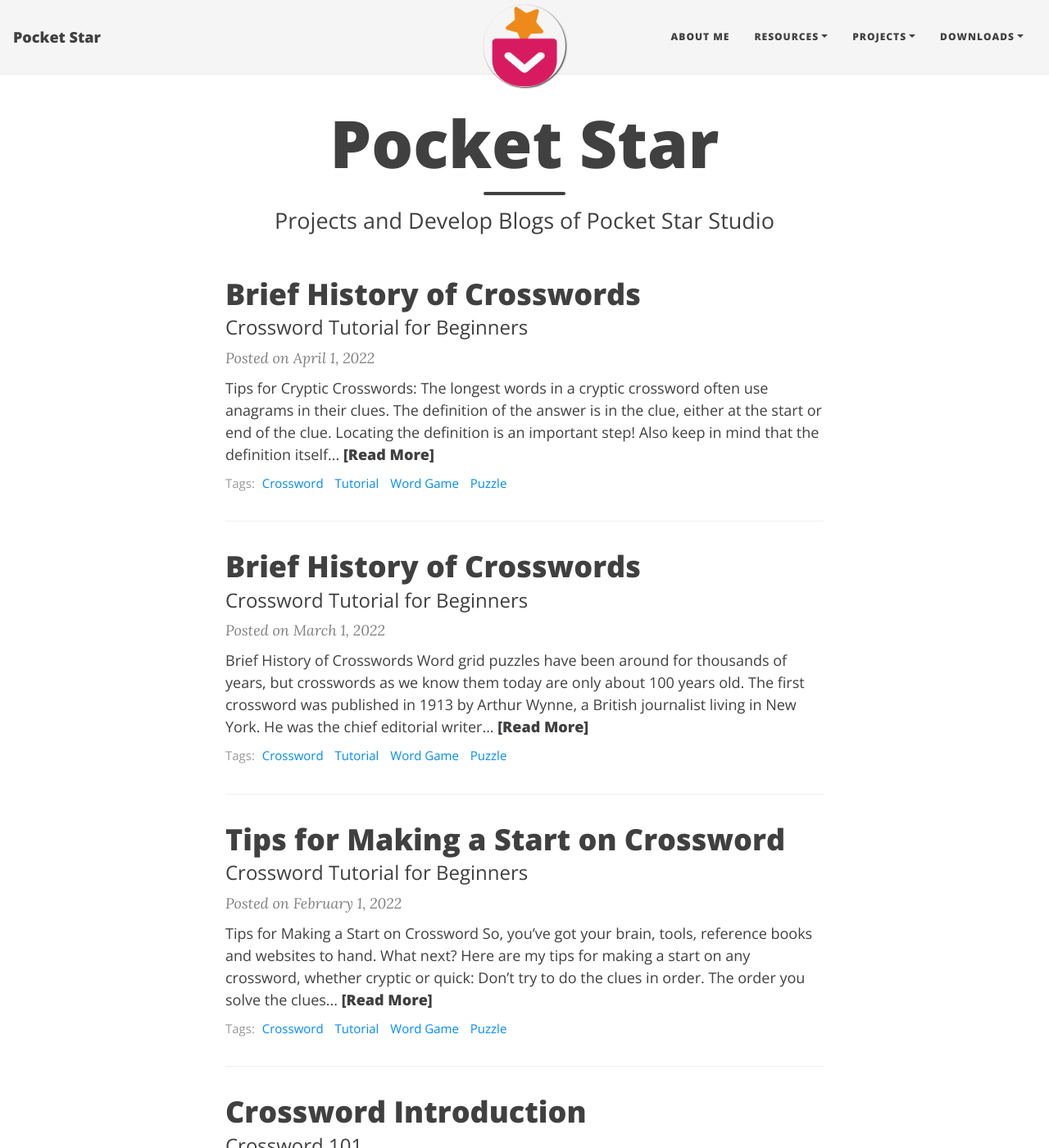
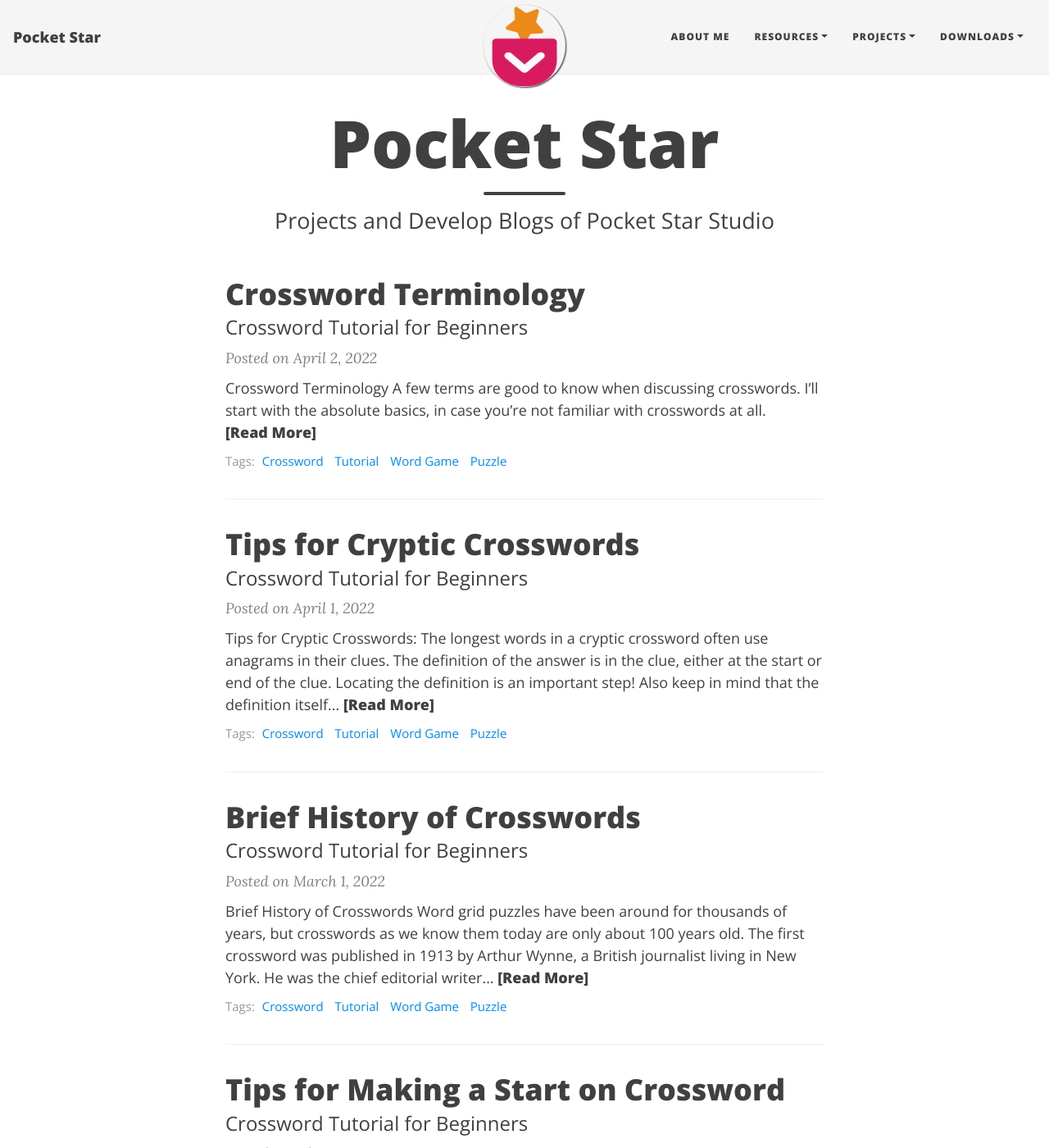
Before and after one commit to bitdream/bitdream.github.io, a Jekyll site: the page built from index.html, in a window 1280 px wide and 1400 px high. Shown: the whole window at 82% size. Built offline with Jekyll 4.4.1, drawn with Linux system fonts in a browser that asks for light colours; nearby versions of some CDN libraries; the list of posts is cut into pages by our own code; some of the changed lines change nothing that is shown; some of the changed text lies outside the part shown.

Commit message:
add crossword terminology

```diff
--- a/_posts/2022-04-01-Tips-for-cryptic-crosswords.md
+++ b/_posts/2022-04-01-Tips-for-cryptic-crosswords.md
@@ -1,6 +1,6 @@
 ---
 layout: post
-title: Brief History of Crosswords
+title: Tips for Cryptic Crosswords
 subtitle: Crossword Tutorial for Beginners
 tags: [Crossword, Tutorial, Word Game, Puzzle]
 comments: true
--- /dev/null
+++ b/_posts/2022-04-02-crossword-terminology.md
@@ -0,0 +1,62 @@
+---
+layout: post
+title: Crossword Terminology
+subtitle: Crossword Tutorial for Beginners
+tags: [Crossword, Tutorial, Word Game, Puzzle]
+comments: true
+---
+
+# Crossword Terminology
+A few terms are good to know when discussing crosswords. I’ll start with the absolute
+basics, in case you’re not familiar with crosswords at all.
+
+A crossword puzzle consists of a grid of black and white squares, some of which are
+numbered, and a set of clues placed near the grid. Crossword grids are usually an odd
+number of squares across and down — common grid sizes are 13 x 13 and 15 x 15.
+
+Tiny clue numbers are placed in the corners of some of the squares, at the locations
+where a word starts. Once you’ve solved a clue, you write the answer into the grid,
+starting the word at the corresponding number on the grid. Answers can be entered
+either horizontally, called across entries, or vertically, called down entries.
+
+So, for example, the answer to clue ‘8 across’ is written into the grid, with the first letter
+going in at the white square with the tiny ‘8’ in the corner, and the letters following
+subsequently across the grid. The clue numbers aren’t used for anything else; they
+simply connect the clue and its answer to the correct position in the grid.
+
+Starting at the corresponding clue number, as with across clues, down clues are written
+into the grid, from top to bottom.
+The white squares of a grid are generally called just that — the white squares. The black
+squares can be called the darks, blanks, blocks or simply the black squares. In this book, I
+use the term black squares.
+A white square that’s part of both an across and a down word is said to be checked,
+keyed or crossed. A white square that’s part of just one word is unchecked, unkeyed or
+uncrossed (makes a crazy sort of sense!). In this book, I use the terms checked and
+unchecked.
+The next figure shows the basic elements of a crossword grid.
+
+![image info](/assets/img/crossword-term.png)
+
+> Some differences exist between the crossword styles popular in different
+countries. For example, American crossword grids are fully checked, with every white
+square in the grid being crossed by both an across and a down word. British grids have
+many more unchecked letters.
+
+The clues for a crossword are usually printed in two columns, one for the across clues
+and one for the down clues. In cryptics (and many British-style quick, non-cryptic
+crosswords), the letter count is in brackets at the end of the clue, which tells you how
+many letters are in the answer. Of course, you can discover this information for yourself
+by counting the relevant squares in the grid. However, the letter count also tells you
+whether a hyphen is present in the answer, or the answer’s more than one word, which
+can be very helpful information. These quick clues illustrate these uses of the letter
+count:
+>Radiator additive (4-6) = ANTI-FREEZE
+Decorative legume (5,3) = SWEET PEA
+
+
+
+After you have known the basics, you can start by trying "Crossword Daily: Word Puzzle" on your smart phone.
+
+<a href='https://play.google.com/store/apps/details?id=com.minikara.crossword.easy.clues&pcampaignid=pcampaignidMKT-Other-global-all-co-prtnr-py-PartBadge-Mar2515-1'><img alt='Get it on Google Play' src='https://play.google.com/intl/en_us/badges/static/images/badges/en_badge_web_generic.png' style="width:30%;" /></a>
+<a href='https://apps.apple.com/app/id1328365094'><img alt='Get it on App Store'
+ src='/projects/puyopuyo/App_Store_Badge.svg.png' style="width:30%;" /></a>
```
Also changed, not shown: assets/img/crossword-term.png (added).
